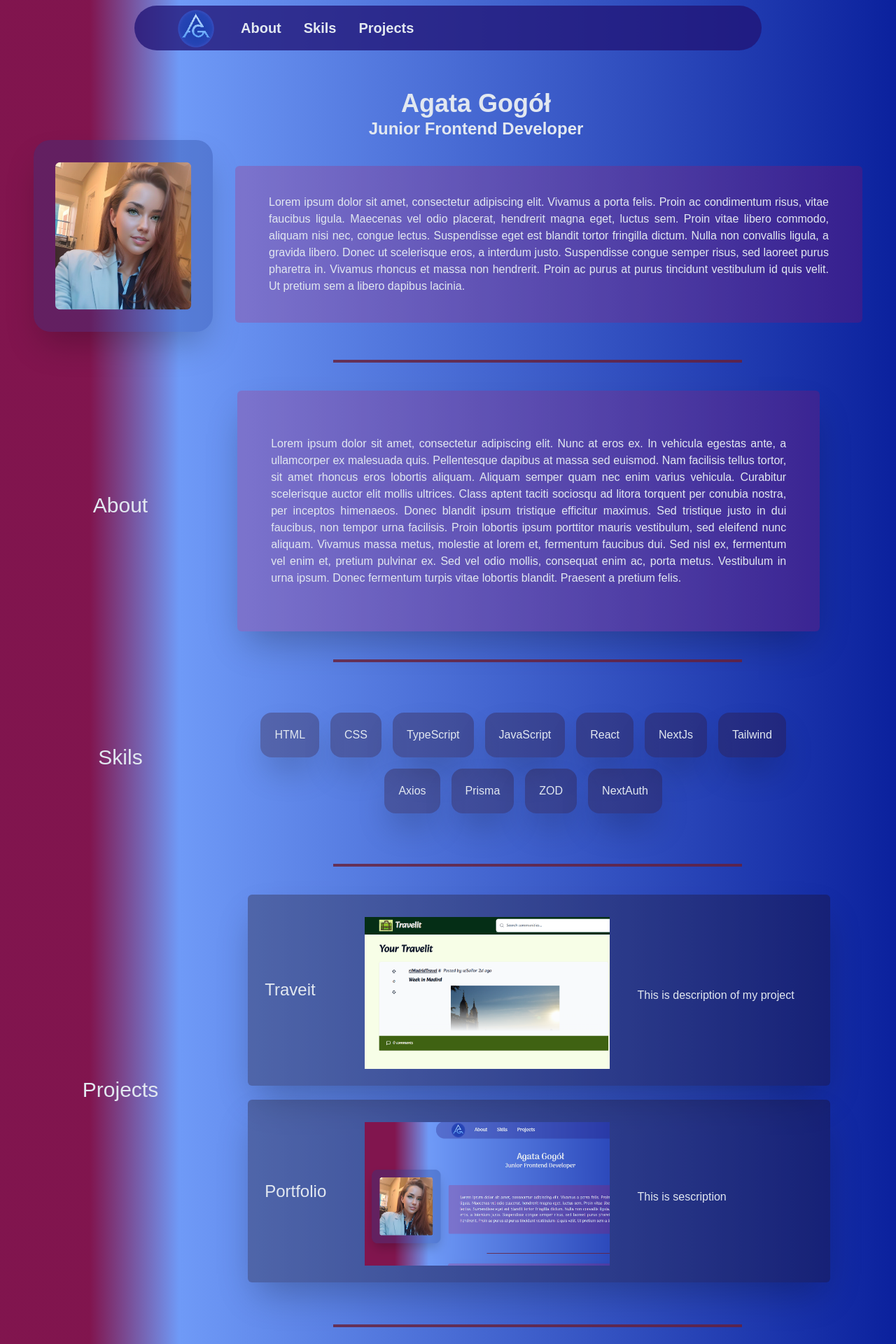
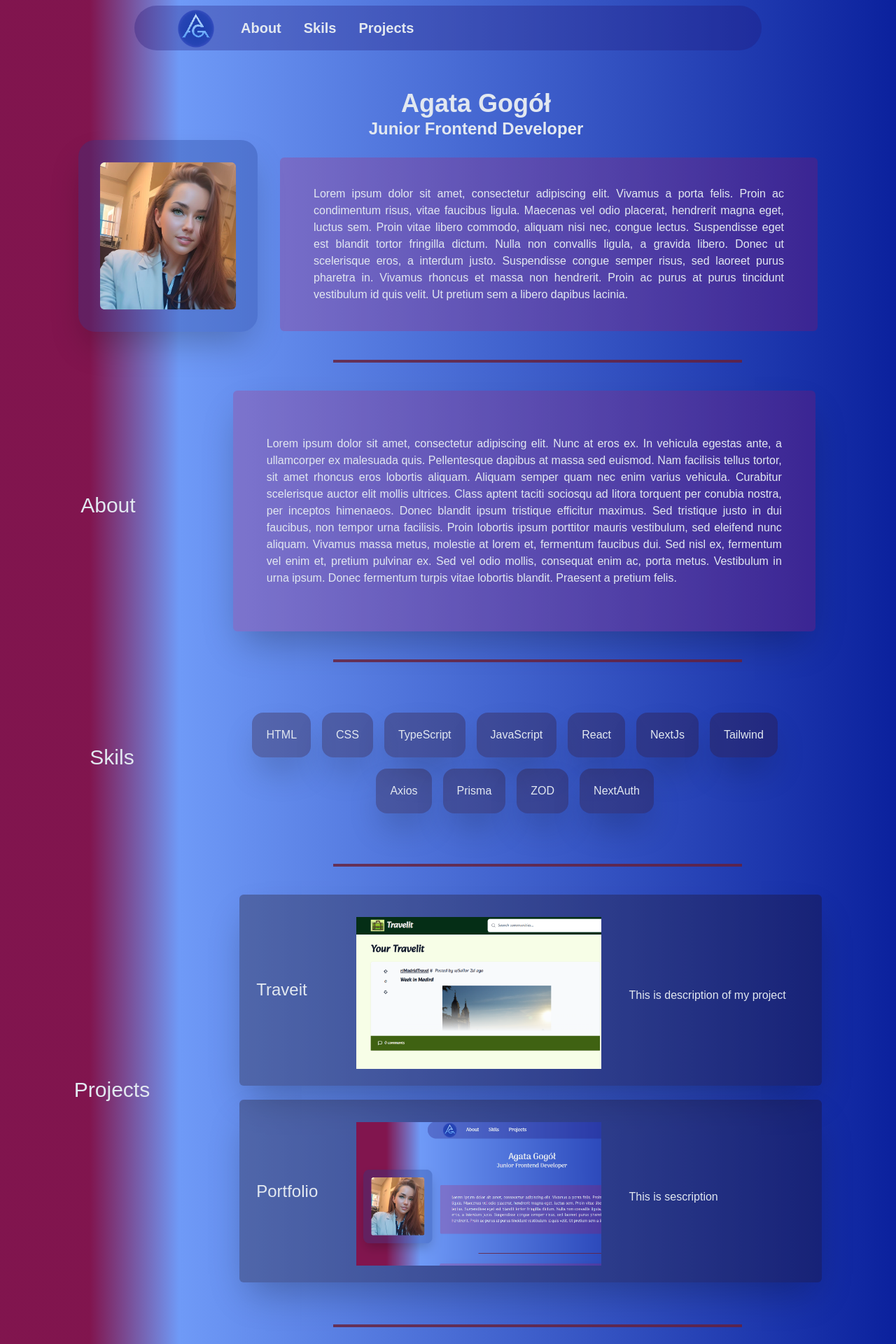
Before and after one commit to GogolProjects/portfolio, a Next.js app: page / in a window 1280 px wide. Shown: the top 1920 px of the page at 70% size. Built offline with nearby package versions, Linux system fonts and the light colour scheme; a web font is replaced by a local one.

Commit message:
navbar-fixing

```diff
--- a/src/app/layout.tsx
+++ b/src/app/layout.tsx
@@ -25,7 +25,7 @@ export default function RootLayout({
         <div className='sticky top-0 z-10'>
           <Navbar />
         </div>
-        {children}
+          {children}
         </body>
     </html>
   )
--- a/src/app/page.tsx
+++ b/src/app/page.tsx
@@ -9,7 +9,6 @@ import Start from '@/components/Start'
 export default function Home() {
   return (
     <main className="flex min-h-screen flex-col items-center  p-14 ">
-
       <Header/>
       <Start/>
       <SectionSeparator/>
--- a/src/components/About.tsx
+++ b/src/components/About.tsx
@@ -5,10 +5,10 @@ function About() {
 
 
   return (
-    <div id='About' className='flex  sm:flex-row flex-col items-center sm:space-x-[10vw] justify-center sm:ml-6' >
-       <header className='items-center text-3xl pb-4'>About</header>
+    <div id='About' className='flex  sm:flex-row flex-col items-center sm:space-x-[10vw] justify-center' >
+       <header className='min-w-[7vw] items-center text-3xl pb-4'>About</header>
       <div className='bg-[#CA0241]/20  shadow-2xl w-[65vw] p-4 sm:p-6 items-center  space-y-2 rounded-md' >
-        <div className='py-4 m-6 text-justify'>
+        <div className='py-4 m-6  text-justify'>
         Lorem ipsum dolor sit amet, consectetur adipiscing elit. Nunc at eros ex. In vehicula egestas ante, a ullamcorper ex malesuada quis. Pellentesque dapibus at massa sed euismod. Nam facilisis tellus tortor, sit amet rhoncus eros lobortis aliquam. Aliquam semper quam nec enim varius vehicula. Curabitur scelerisque auctor elit mollis ultrices. Class aptent taciti sociosqu ad litora torquent per conubia nostra, per inceptos himenaeos. Donec blandit ipsum tristique efficitur maximus. Sed tristique justo in dui faucibus, non tempor urna facilisis. Proin lobortis ipsum porttitor mauris vestibulum, sed eleifend nunc aliquam. Vivamus massa metus, molestie at lorem et, fermentum faucibus dui. Sed nisl ex, fermentum vel enim et, pretium pulvinar ex. Sed vel odio mollis, consequat enim ac, porta metus. Vestibulum in urna ipsum. Donec fermentum turpis vitae lobortis blandit. Praesent a pretium felis.
     </div>
     </div>
--- a/src/components/Navbar.tsx
+++ b/src/components/Navbar.tsx
@@ -9,7 +9,7 @@ export default function Navbar() {
 
     let lastKnownScrollPosition = 0;
 
-    document.addEventListener("scroll", (event) => {
+    document.addEventListener("scroll", () => {
       lastKnownScrollPosition = window.scrollY;
       var x = window.matchMedia("(min-width: 640px)")
       function scroll(x : any, lastKnownScrollPosition : any) {
@@ -33,7 +33,7 @@ export default function Navbar() {
     })
   }
   return (
-    <div id='nav' className='space-x-10 items-center  bg-[rgba(121,6,67,0.85)] sm:bg-[rgba(33,20,118,0.77)] w-[90vw] sm:w-[70vw]  ml-5 sm:ml-[15vw] rounded-full  sm:mt-2 pl-3 sm:px-14 '>
+    <div id='nav' className='space-x-10 items-center  bg-[rgba(121,6,67,0.3)] sm:bg-[rgba(33,20,118,0.3)] w-[90vw] sm:w-[70vw]  ml-5 sm:ml-[15vw] rounded-full  sm:mt-2 pl-3 sm:px-14 '>
       <ul className='flex flex-row  items-center opacity-100'>
          <a href='#Start'>
             <img src='Logo.png' className='w-[10vw] scale-[90%] sm:w-[5vw]'/>
--- a/src/components/Project.tsx
+++ b/src/components/Project.tsx
@@ -9,7 +9,7 @@ function Project({
     imageUrl
 }: ProjectProps) {
   return (
-    <div className=' flex flex-col sm:flex-row sm:space-x-10 items-center bg-[#1b070d8e]/30 shadow-2xl w-[65vw]  p-6 sm:p-6  space-y-2 rounded-md mb-5'>
+    <div className=' flex flex-col sm:flex-row sm:space-x-10 items-center bg-[#1b070d8e]/30 shadow-2xl w-[65vw] p-6 space-y-2 rounded-md mb-5'>
         <label className='min-w-[8vw] text-2xl'>{title}</label>
         <Image src={imageUrl} width={350} alt='projectImg' />
         <p className='text-justify pt-2'>{description}</p>
--- a/src/components/Projects.tsx
+++ b/src/components/Projects.tsx
@@ -1,13 +1,13 @@
 import React from 'react'
-import SectionSeparator from './Section Separator'
+
 
 import { projects } from '@/lib/data'
 import Project from './Project'
 
 function Projects() {
   return (
-    <div id='Projects' className=' flex flex-col sm:flex-row items-center sm:space-x-[10vw] justify-center sm:ml-6'>
-      <header className=' text-3xl pb-4'>Projects</header>
+    <div id='Projects' className=' flex flex-col sm:flex-row items-center sm:space-x-[10vw] justify-center w-[65vw]'>
+      <header className='text-3xl pb-4'>Projects</header>
     <div >
         <div>
         {projects.map((project, index) => (
--- a/src/components/Skils.tsx
+++ b/src/components/Skils.tsx
@@ -3,7 +3,7 @@ import React from 'react'
 
 function Skils() {
   return (
-    <div id='Skils' className=' flex flex-col sm:flex-row items-center sm:space-x-[10vw] justify-center sm:ml-6'>
+    <div id='Skils' className=' flex flex-col sm:flex-row items-center sm:space-x-[10vw] justify-center'>
       <header className=' text-3xl pb-4'>Skils</header>
     <div className=' w-[65vw] p-4 sm:p-6  mx-4 space-y-2 rounded-md' >
 
--- a/src/components/Start.tsx
+++ b/src/components/Start.tsx
@@ -10,7 +10,7 @@ function Start() {
       <div className='w-[40vw] sm:w-[20vw]  justify-center sm:ml-0 p-5 bg-[#692a9d]/30 sm:bg-blue-900/30  shadow-2xl rounded-3xl sm:rounded-l-3xl sm:rounded-tr-3xl'>
         <img className='rounded-lg scale-[90%] sticky'  src="/Portfoliophoto.png" />
       </div>
-      <div className='py-4 w-[65vw] sm:w-[70vw]  bg-[#CA0241]/20 rounded-md items-center '>
+      <div className='py-4 w-[65vw] sm:w-[60vw]  bg-[#CA0241]/20 rounded-md items-center '>
 
         <div className='m-6 sm:px-6 text-justify'>
 
```
